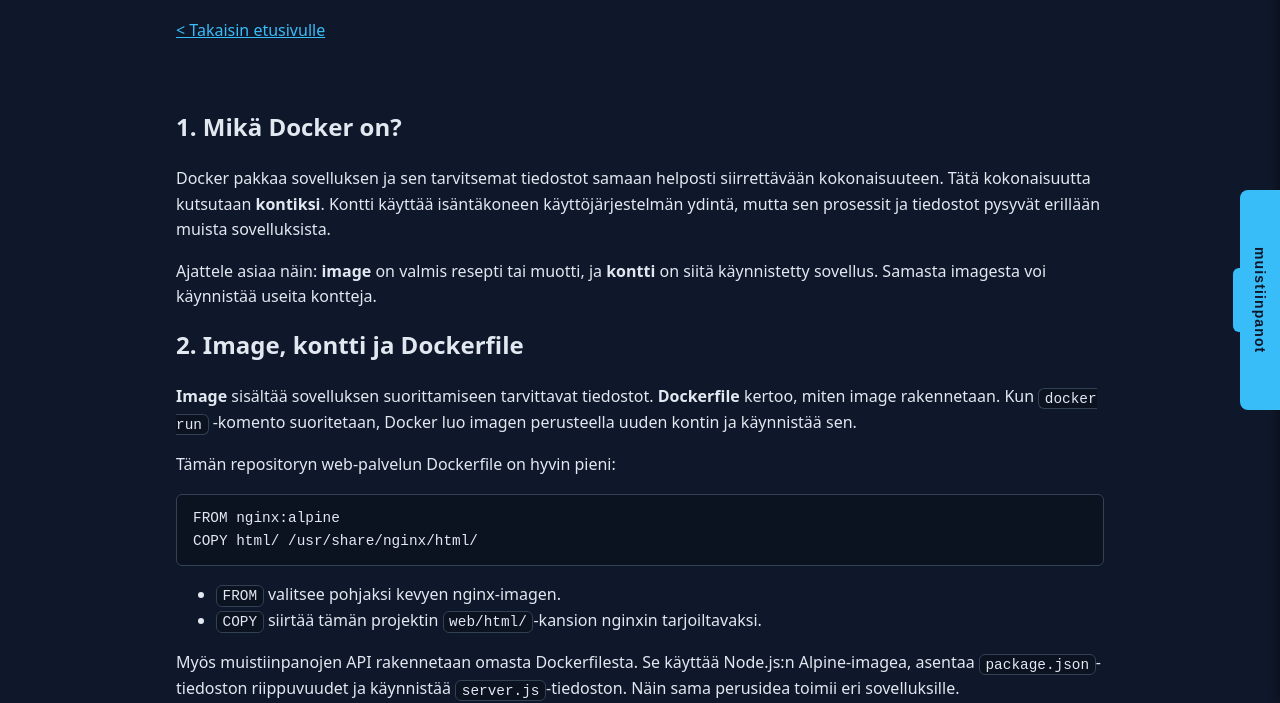
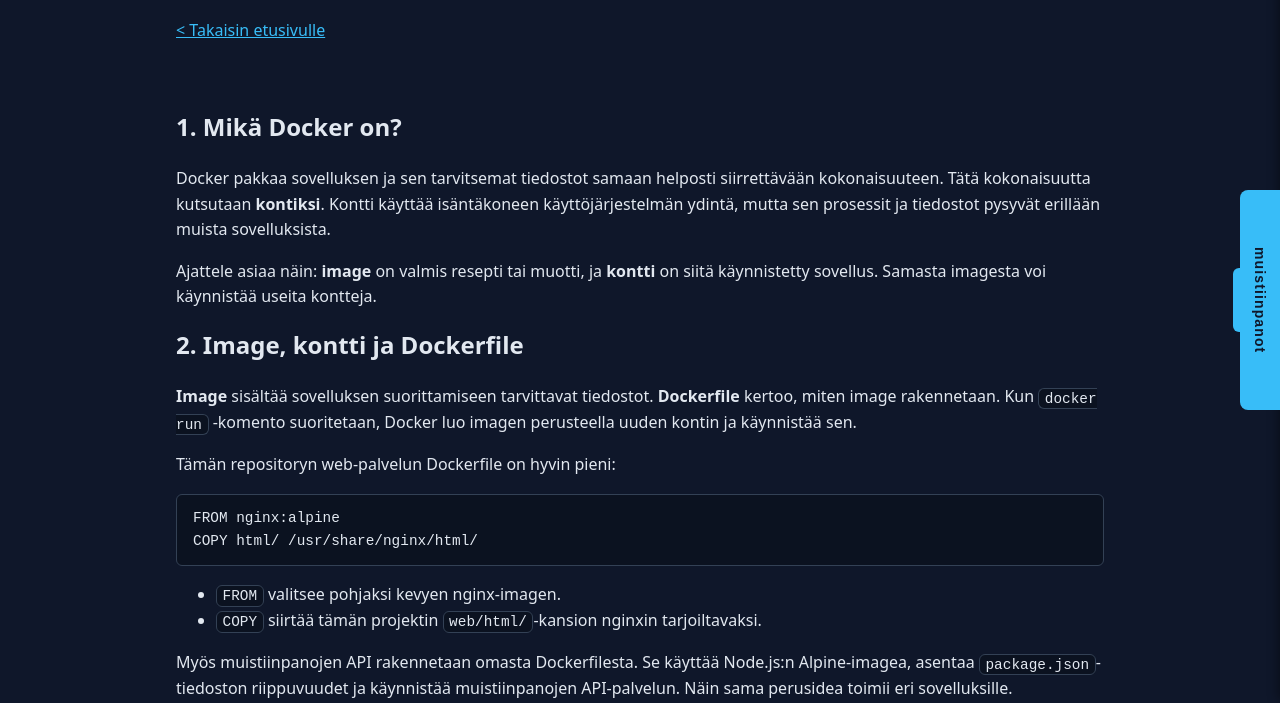
Before and after one commit to katuomin/docker-projekti, a plain HTML site: page web/html/docker-basics.html in a window 1280 px wide. Shown: the part 100-803 px from the top of the page. Drawn offline with Linux system fonts and the light colour scheme; no server answers.

Commit message:
docker basics sivulle tehty pikku muutos jotta se on yhteensopiva docker compose sivun sisällön kanssa

```diff
--- a/web/html/docker-basics.html
+++ b/web/html/docker-basics.html
@@ -25,7 +25,7 @@ COPY html/ /usr/share/nginx/html/</code></pre>
       <li><code>FROM</code> valitsee pohjaksi kevyen nginx-imagen.</li>
       <li><code>COPY</code> siirtää tämän projektin <code>web/html/</code>-kansion nginxin tarjoiltavaksi.</li>
     </ul>
-    <p>Myös muistiinpanojen API rakennetaan omasta Dockerfilesta. Se käyttää Node.js:n Alpine-imagea, asentaa <code>package.json</code>-tiedoston riippuvuudet ja käynnistää <code>server.js</code>-tiedoston. Näin sama perusidea toimii eri sovelluksille.</p>
+    <p>Myös muistiinpanojen API rakennetaan omasta Dockerfilesta. Se käyttää Node.js:n Alpine-imagea, asentaa <code>package.json</code>-tiedoston riippuvuudet ja käynnistää muistiinpanojen API-palvelun. Näin sama perusidea toimii eri sovelluksille.</p>
 
     <h2>3. Imagen rakentaminen ja kontin käynnistäminen</h2>
     <p>Kun komento suoritetaan tämän repositoryn juurikansiosta, web-palvelun imagen voi rakentaa ja käynnistää näin:</p>
```
